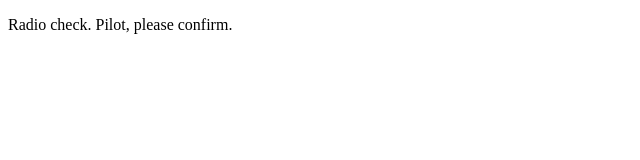
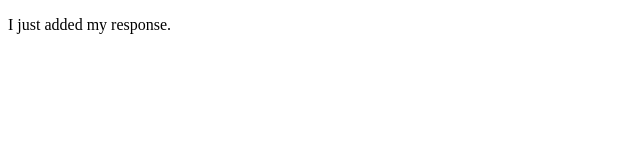
Before and after one commit to kykruz/communication_log, a plain HTML site: page index.html in a window 1280 px wide. Shown: the whole page, without its empty margins (0-640 px from the left). Drawn offline with Linux system fonts and the light colour scheme.

Commit message:
kyles changes

```diff
--- a/index.html
+++ b/index.html
@@ -1,6 +1,6 @@
 <!DOCTYPE html>
 <html>
    <body>
-      <p>Radio check. Pilot, please confirm.</p>
+      <p>I just added my response.</p>
    </body>
 </html>
```
